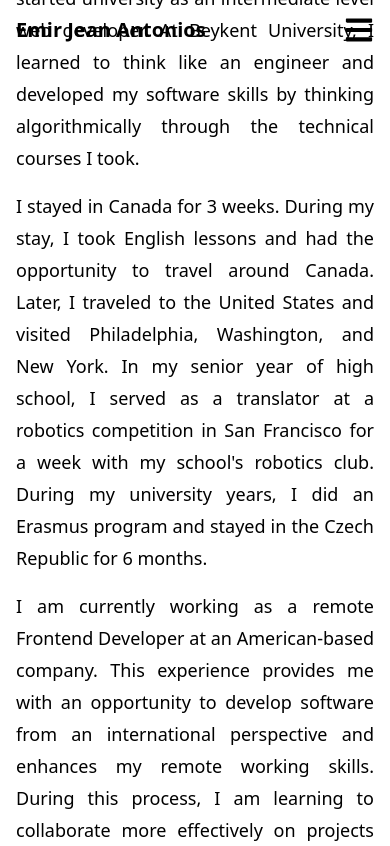
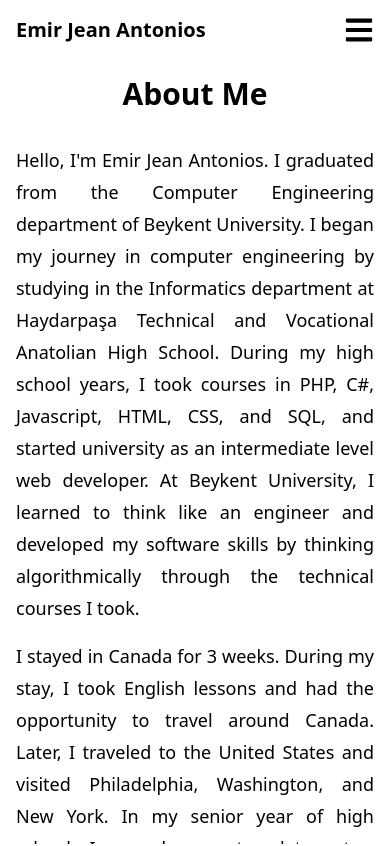
Before and after one commit to EmirJeanAntonios/portfolio, a Next.js app: page /en/about-me in a window 390 px wide. Shown: the top 846 px of the page. Built offline with nearby package versions, Linux system fonts and the light colour scheme.

Commit message:
fix: layout problem solved for mobile

```diff
--- a/views/About/About.tsx
+++ b/views/About/About.tsx
@@ -15,8 +15,8 @@
 
 export default function About({ translations }: IAboutProps) {
   return (
-    <section className="flex items-center h-full py-16">
-      <div className="xl:basis-2/3 p-4 xl:p-0 text-center">
+    <section className="flex items-center h-full xl:py-16 overflow-y-auto">
+      <div className="xl:basis-2/3 p-4 xl:p-0 text-center  h-full">
         <motion.h1
           initial={{ opacity: 0 }}
           animate={{ opacity: 1 }}
```
